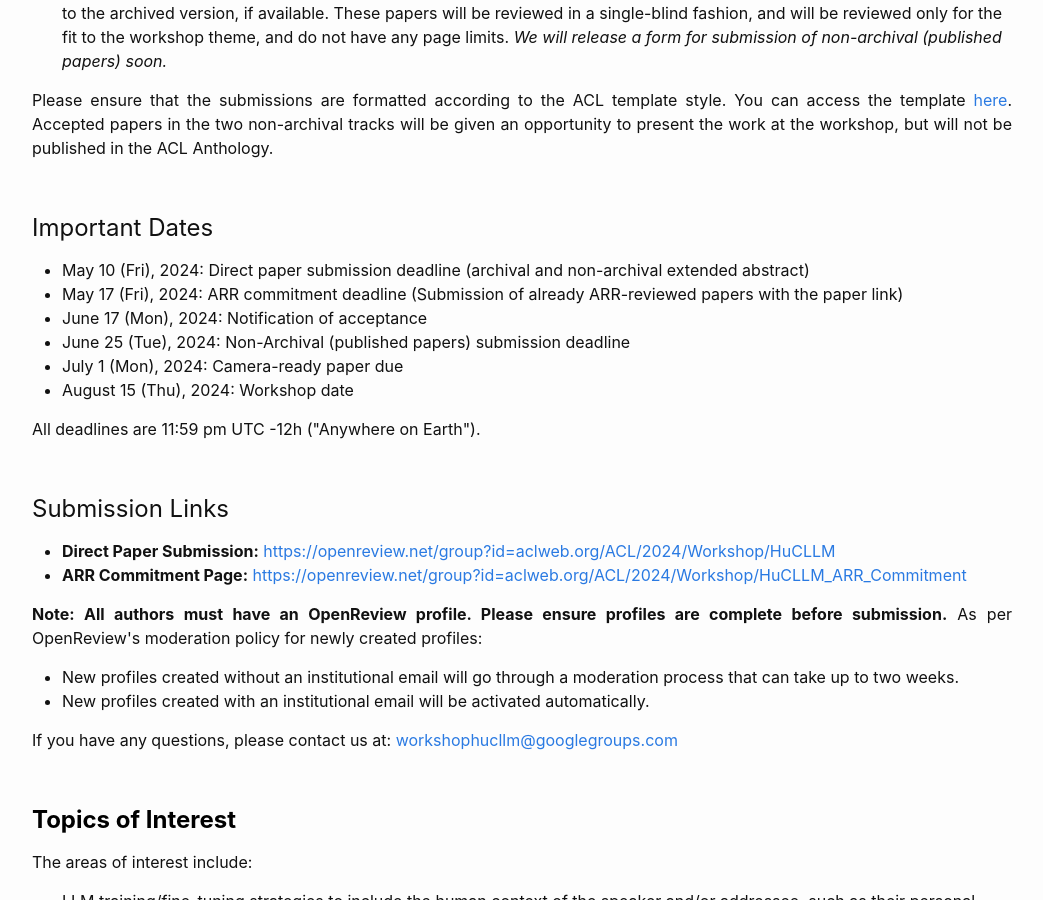
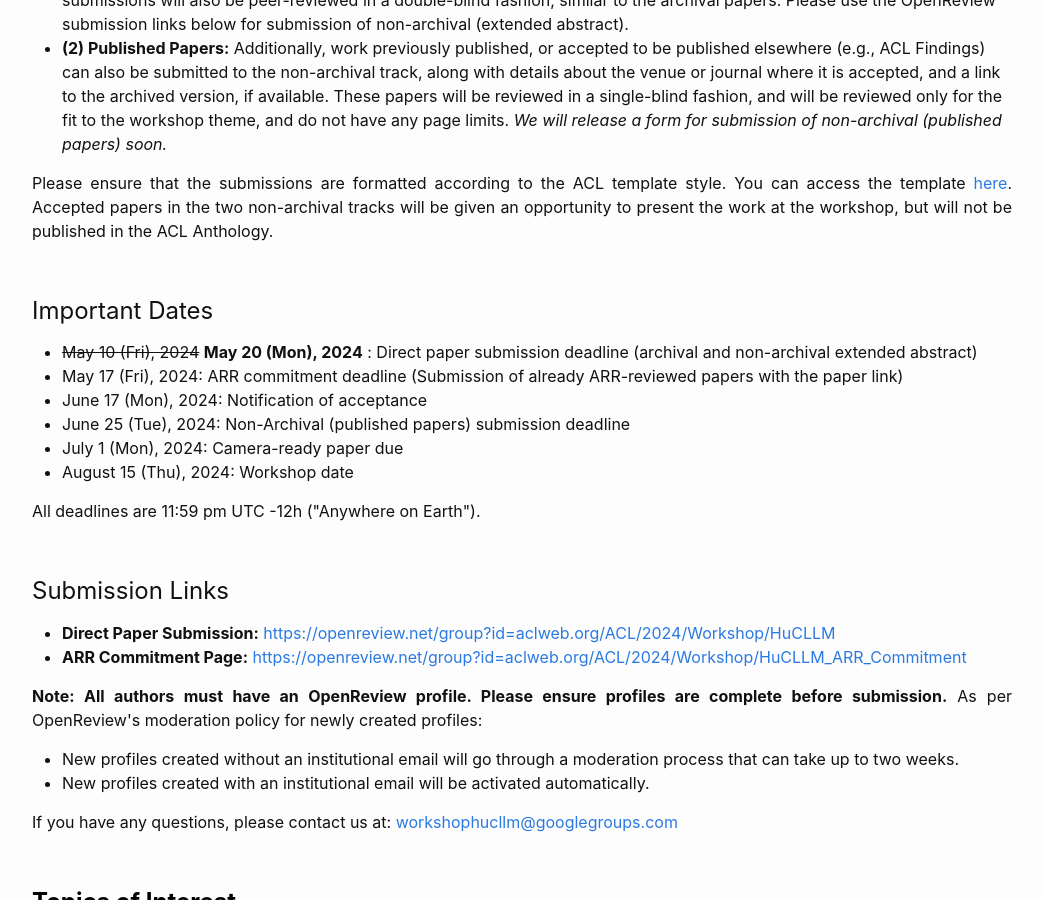
Before and after one commit to hucllm-workshop/hucllm-workshop.github.io, a Jekyll site: the page built from index.md, in a window 1280 px wide and 900 px high, scrolled down 1756 px. Shown: the whole window, without its empty margins (118-1161 px from the left). Built offline with Jekyll 4.4.1, drawn with Linux system fonts in a browser that asks for light colours; nearby versions of some CDN libraries; some of the changed text lies outside the part shown.

Commit message:
Update Deadline

```diff
--- a/index.md
+++ b/index.md
@@ -13,6 +13,7 @@ layout: home
 <h2 class="blackpar_title">Human-Centered Large Language Modeling Workshop </h2>
 </center> -->
 
+<h3>*** GREAT NEWS!! Deadline Extended for Workshop Direct Submissions! New Deadline: <ins>May 20, 2024</ins> ***</h3>
 <p style="margin: 0px 0px 20px 0px;">
 
 <i>A word's meaning resides in the heart and soul of its "generator" - people. How do we include human (personal, social, cultural, situational) context, ethically, into LLMs -- the base models of our NLP systems?</i>
@@ -81,7 +82,7 @@ We welcome non-archival submissions through two tracks.
 <h4>Important Dates </h4>
 
 <ul>
-	<li>May 10 (Fri), 2024: Direct paper submission deadline (archival and non-archival extended abstract)</li>
+	<li><del>May 10 (Fri), 2024</del> <b>May 20 (Mon), 2024</b> : Direct paper submission deadline (archival and non-archival extended abstract)</li>
 	<li>May 17 (Fri), 2024: ARR commitment deadline (Submission of already ARR-reviewed papers with the paper link)</li>
 	<li>June 17 (Mon), 2024: Notification of acceptance</li>
 	<li>June 25 (Tue), 2024: Non-Archival (published papers) submission deadline  </li>
```
